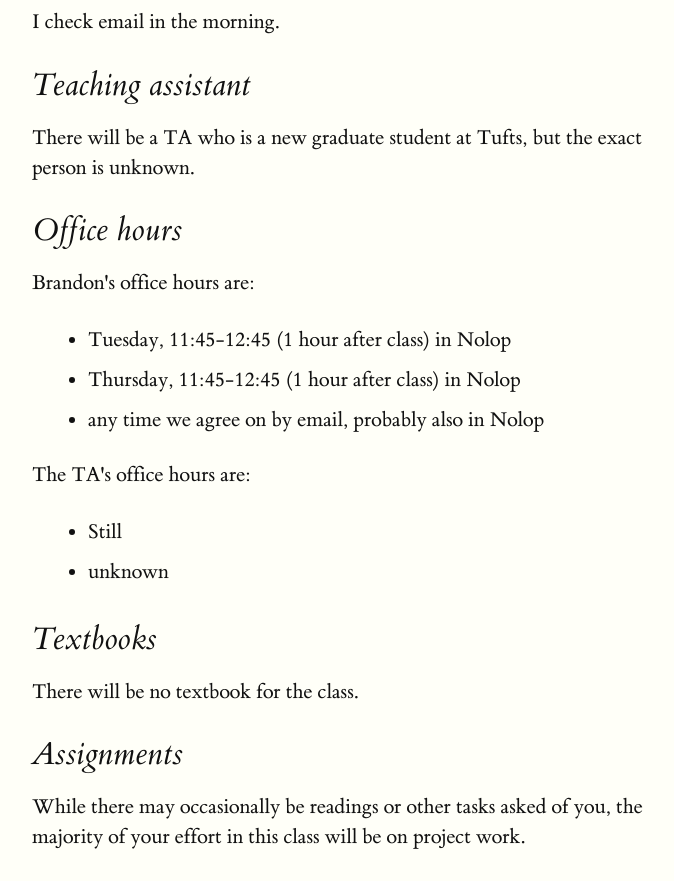
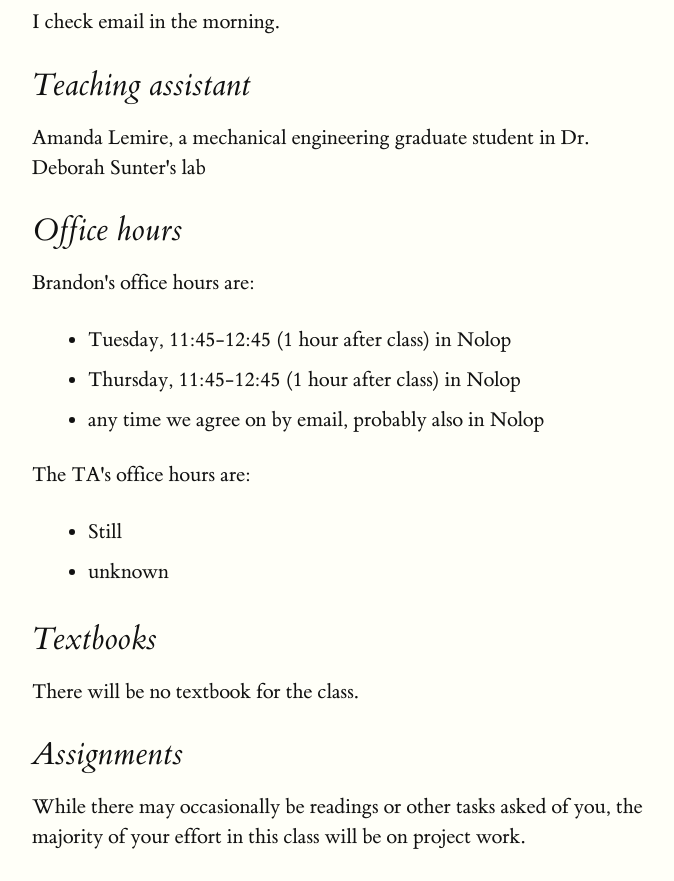
Before and after one commit to pingswept/make-something-real, a plain HTML site: page syllabus.html in a window 1280 px wide. Shown: the part 820-1701 px from the top of the page, without its empty margins (128-802 px from the left). Drawn offline with Linux system fonts and the light colour scheme.

Commit message:
Update syllabus.html

```diff
--- a/syllabus.html
+++ b/syllabus.html
@@ -16,7 +16,7 @@
     <p>Brandon Stafford, brandon.stafford@tufts.edu</p>
     <p>I check email in the morning.</p>
     <h2>Teaching assistant</h2>
-    <p>There will be a TA who is a new graduate student at Tufts, but the exact person is unknown.</p>
+    <p>Amanda Lemire, a mechanical engineering graduate student in Dr. Deborah Sunter's lab</p>
     <h2>Office hours</h2>
     <p>Brandon's office hours are:</p>
     <ul>
```
